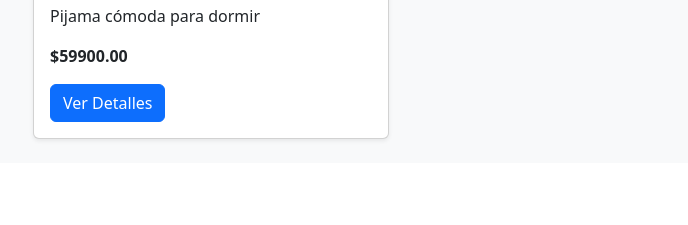
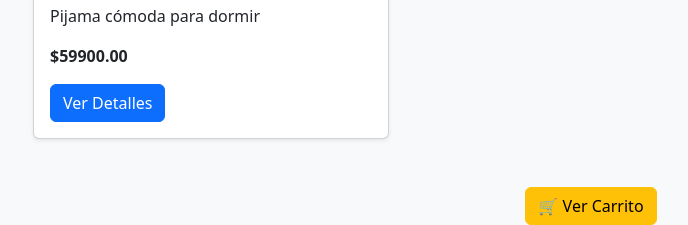
Before and after one commit to ESNIK07/ecommerce, a Django app: page / in a window 1280 px wide. Shown: the part 728-953 px from the top of the page, without its empty margins (49-737 px from the left). Before the commit the page ends 870 px from the top, so only its background shows below. Run offline with Django 5.2, Linux system fonts and the light colour scheme; data comes from the database, SQL or seed files in the repository.

Commit message:
add change in  lista_productos

```diff
--- a/backend/tienda/templates/tienda/lista_productos.html
+++ b/backend/tienda/templates/tienda/lista_productos.html
@@ -37,5 +37,8 @@
             {% endfor %}
         </div>
     </div>
+    <div class="text-center mt-4">
+        <a href="{% url 'ver_carrito' %}" class="btn btn-warning">🛒 Ver Carrito</a>
+    </div>
 </body>
 </html>
```
